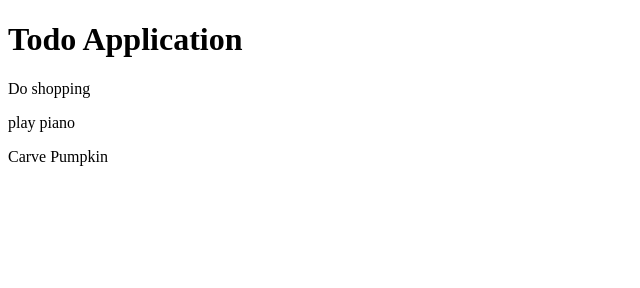
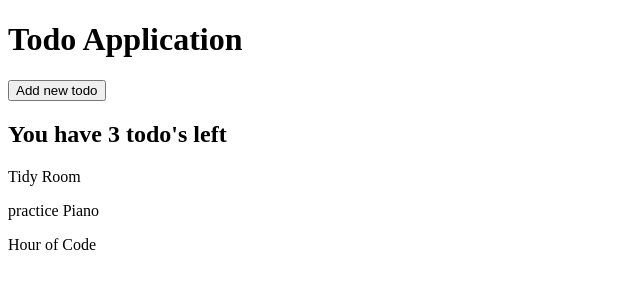
Before and after one commit to milliesdadrules/udemy-js-bootcamp, a plain HTML site: page todo-app/index.html in a window 1280 px wide. Shown: the whole page, without its empty margins (0-640 px from the left). Drawn offline with Linux system fonts and the light colour scheme.

Commit message:
event listener tutorials

```diff
--- a/todo-app/index.html
+++ b/todo-app/index.html
@@ -7,11 +7,7 @@
 </head>
 <body>
     <h1>Todo Application</h1>
-    <p>Feed the Goldfish</p>
-    <p>Do shopping</p>
-    <p>play piano</p>
-    <p>Make the lunch</p>
-    <p>Carve Pumpkin</p>
+    <button>Add new todo</button>
     <script src="todo-app.js"></script>
 </body>
 </html>
--- a/todo-app/todo-app.js
+++ b/todo-app/todo-app.js
@@ -1,8 +1,54 @@
+const todos = [{
+    text: "Tidy Room",
+    completed: false
+}, {
+    text: "practice Piano",
+    completed: false
+}, {
+    text: "Hour of Code",
+    completed: false
+}, {
+    text: "Make Dinner",
+    completed: true
+}, {
+    text: "Clean Fish Tank",
+    completed: true
+}]
 
-const paragraphs = document.querySelectorAll("p")
-paragraphs.forEach(function(paragraph){
-    if(paragraph.textContent.includes("the")){
-        paragraph.remove()
+const incompleteTodos = todos.filter(function(todo){
+    return !todo.completed
+})
+
+// let outstandingTasks = 0
+// todos.forEach(function(task){
+//     if(!task.completed){
+//         outstandingTasks = outstandingTasks + 1
+//     }
+// })
+const summaryIncomplete = document.createElement('h2')
+summaryIncomplete.textContent = `You have ${incompleteTodos.length} todo's left`
+document.querySelector('body').appendChild(summaryIncomplete)
+
+todos.forEach(function(task){
+    if(!task.completed){
+        const newTodo = document.createElement('p')
+        newTodo.textContent = task.text
+        document.querySelector('body').appendChild(newTodo)
     }
+})
 
+document.querySelector("button").addEventListener("click", function(e){
+    console.log("Place holder to add new todo")
 })
+
+
+
+
+
+// const paragraphs = document.querySelectorAll("p")
+// paragraphs.forEach(function(paragraph){
+//     if(paragraph.textContent.includes("the")){
+//         paragraph.remove()
+//     }
+
+// })
```
Also changed, not shown: notes-app/index.html (+2 -1 lines), notes-app/notes-app.js (+12 -13 lines).
